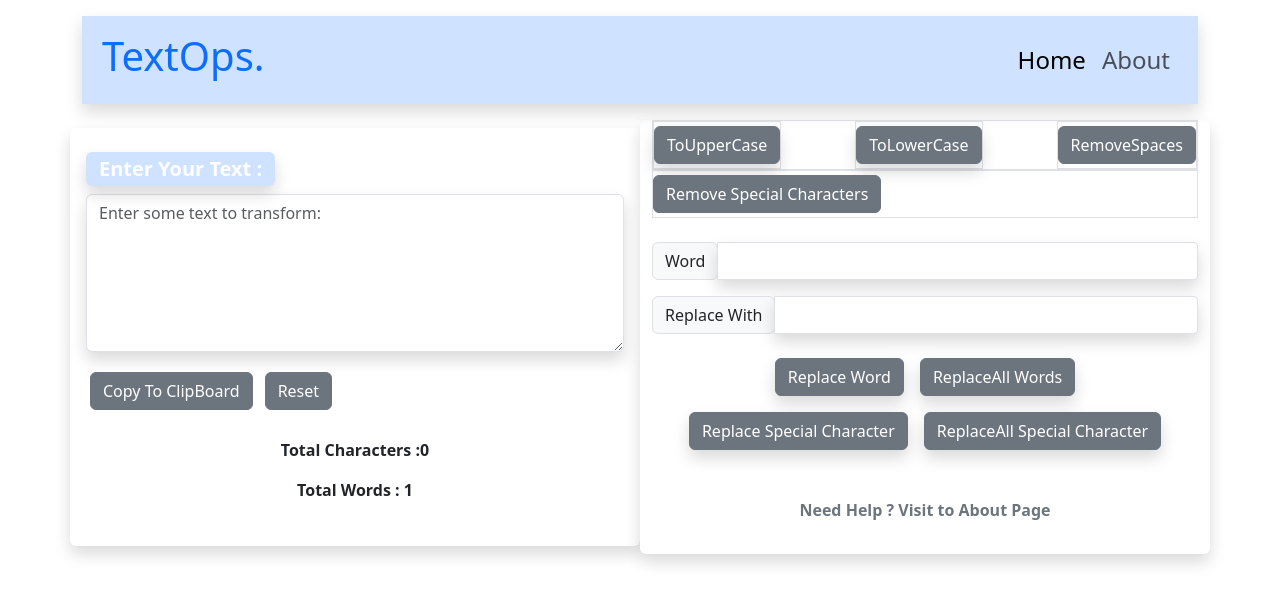
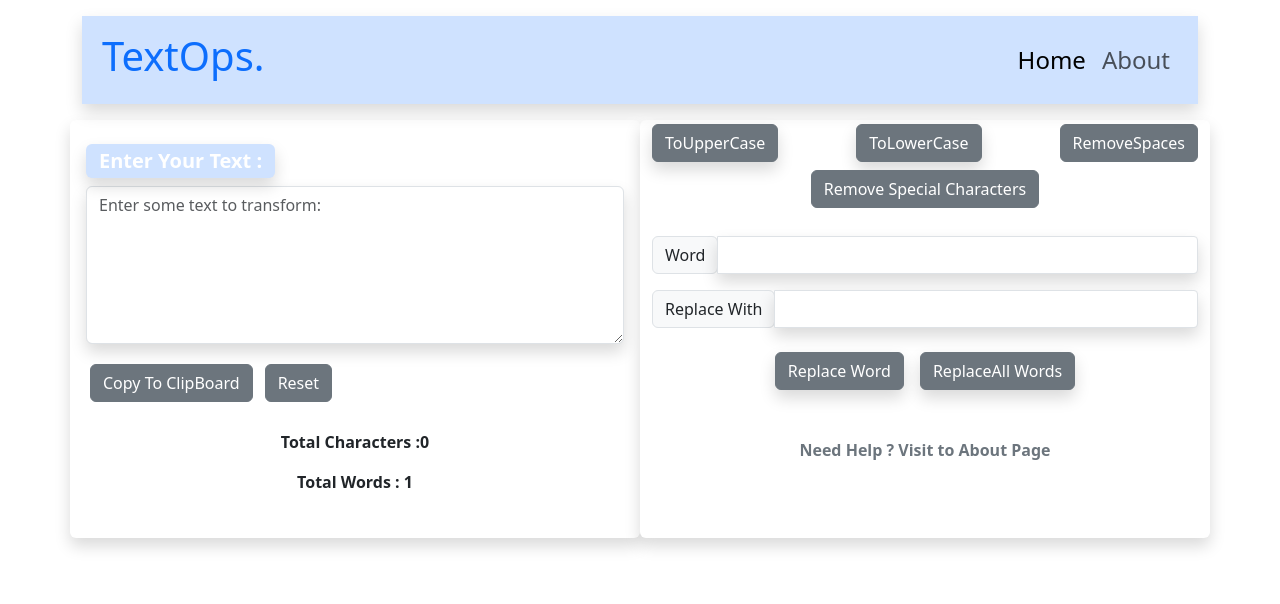
Before and after one commit to nishantkr02/text-ops, a React (Create React App) app: page / in a window 1280 px wide. Shown: the top 604 px of the page. Built offline with nearby package versions, Linux system fonts and the light colour scheme.

Commit message:
Update TextBox.js

```diff
--- a/src/Components/TextBox.js
+++ b/src/Components/TextBox.js
@@ -87,7 +87,7 @@ export default function TextBox(props) {
     props.showAlert("Special Characters Removed") ;
     //showResult(lowText) ;
   }
-const removeSpc =() =>{
+/*const removeSpc =() =>{
   let word=document.getElementById("wordReplace").value ;
   let replacement = document.getElementById("replaceWith").value ;
   let template=` /[&\/\\${word}]/i,'${replacement}' ` ;
@@ -100,11 +100,11 @@ const removeAllSpc =() =>{
   let replacement = document.getElementById("replaceWith").value ;
   let template=` /[${word}]/ig,'${replacement}' ` ;
   console.log(template);
-  let newText=text.replace(template);
+  let newText=text.replace(/[${word}]/ig,'${replacement}');
   console.log(newText);
   setText(newText);
     props.showAlert(`All Special Characters${word} replace With ${replacement}` ) ;
-}
+}*/
 
 
 
@@ -144,27 +144,27 @@ const removeAllSpc =() =>{
 
       <div className="col-md-6  shadow    bg-white rounded   ">
 
-    <div className='d-lg-flex justify-content-between border '>
+    <div className='d-lg-flex justify-content-between  '>
 
      {/* UpperCase Button */}
-     <div className='border' >
+     <div  >
       <button className='btn btn-secondary shadow my-1'onClick={toUpper} >ToUpperCase</button>
       </div>
 
 
 
       {/* LowerCase Button */}
-      <div className='border'>
+      <div >
       <button className='btn btn-secondary  shadow my-1' onClick={toLower} >ToLowerCase</button>
       </div>
 
       {/* Remove Extra Space Button */}
-      <div  className='border'>
+      <div  >
       <button className='btn btn-secondary  my-1  ' onClick={removeSpaces} >RemoveSpaces</button>
       </div>
 
       </div>
-      <div className='d-lg-flex justify-content-between border '>
+      <div className='d-lg-flex justify-content-center '>
  {/* Remove Special Characters Button */}
     <div >
       <button className='btn btn-secondary  my-1  ' onClick={removeAllSpecials} >Remove Special Characters</button>
@@ -190,11 +190,7 @@ const removeAllSpc =() =>{
         <button className='btn btn-secondary    my-2 mx-2 shadow' onClick={ReplaceWord} >Replace Word</button>
         <button className='btn btn-secondary  my-2 mx-2 shadow' onClick={ReplaceAllWord}  >ReplaceAll Words</button>
     </div>
-    <div className='d-md-flex justify-content-center'>
-    <button className='btn btn-secondary    my-2 mx-2 shadow' onClick={removeSpc}> Replace Special Character </button>
-    <button className='btn btn-secondary    my-2 mx-2 shadow'onClick={removeAllSpc} >ReplaceAll Special Character </button>
 
-      </div>
 
    </div>
    <div className='d-flex justify-content-center p-3'>
```
